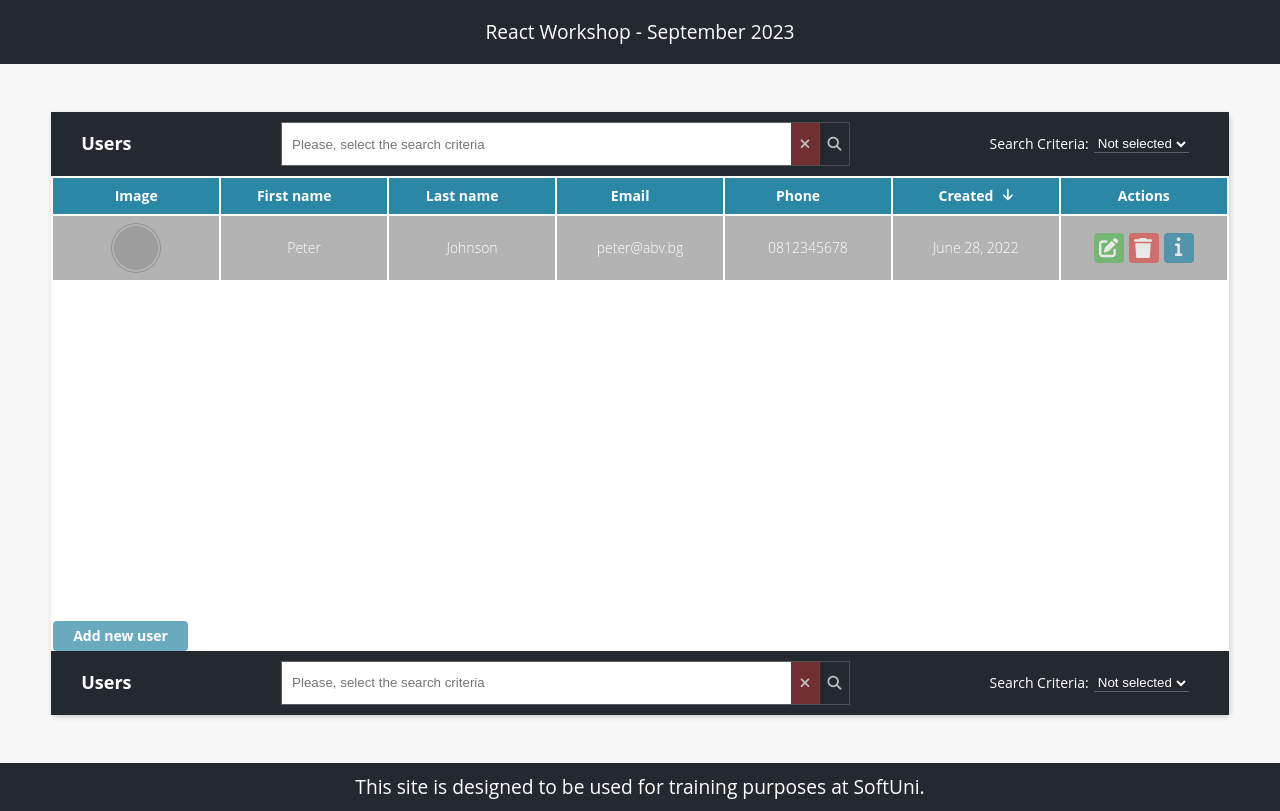
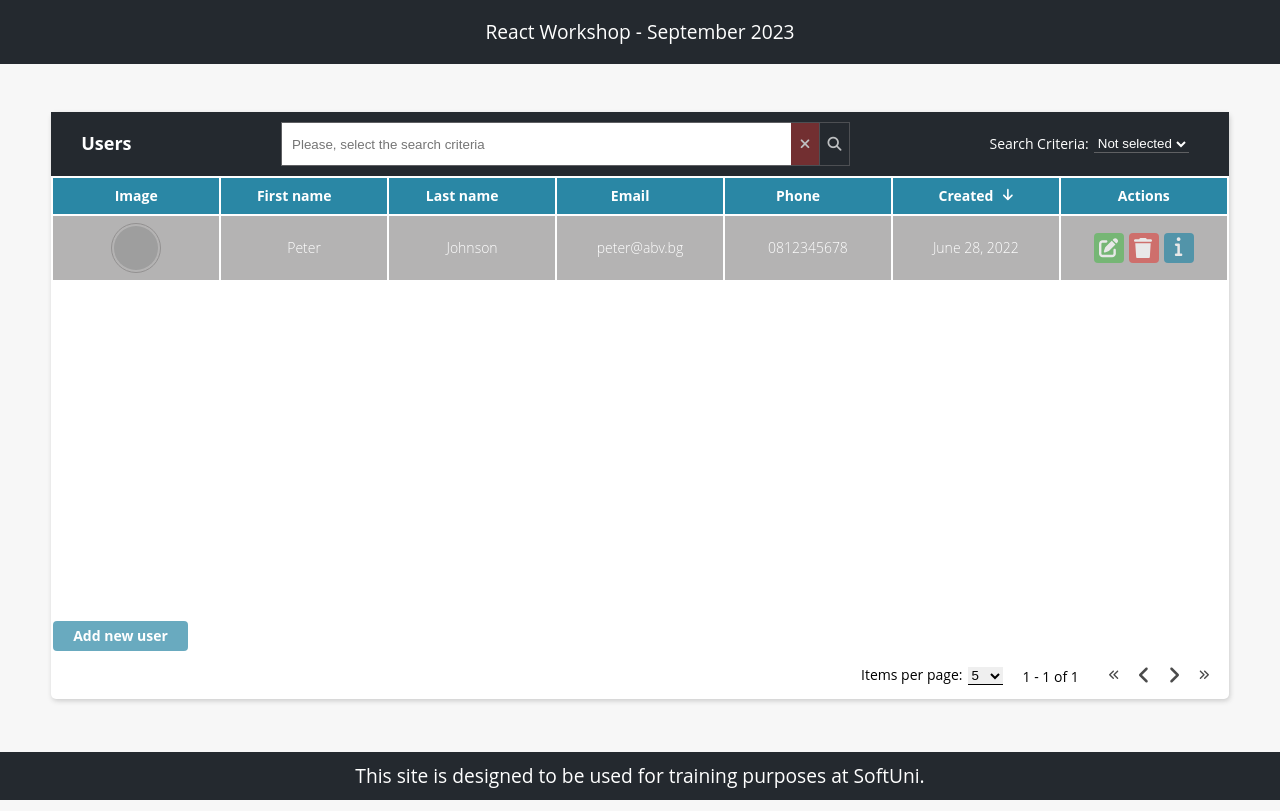
Before and after one commit to DilyanaKom/softuni-react-user-list-workshop, a React (Vite) app in the folder client/: page / in a window 1280 px wide. Built offline with nearby package versions, Linux system fonts and the light colour scheme; grey boxes are pictures that could not be loaded.

Commit message:
Fix Pagination component

```diff
--- a/client/src/App.jsx
+++ b/client/src/App.jsx
@@ -14,7 +14,7 @@
 
   {/* <!-- Main component  --> */}
   <main className="main">
-      <UserList />
+    <UserList />
 
 
     {/* <!-- User details component  --> */}
--- a/client/src/components/Pagination.jsx
+++ b/client/src/components/Pagination.jsx
@@ -1,38 +1,53 @@
 export default function Pagination(){
     return (
-        <form className="search-form">
-        <h2>
-          <svg aria-hidden="true" focusable="false" data-prefix="fas" data-icon="user"
-            className="svg-inline--fa fa-user SearchBar_icon__cXpTg" role="img" xmlns="http://www.w3.org/2000/svg"
-            viewBox="0 0 448 512">
-            <path fill="currentColor"
-              d="M224 256c70.7 0 128-57.31 128-128s-57.3-128-128-128C153.3 0 96 57.31 96 128S153.3 256 224 256zM274.7 304H173.3C77.61 304 0 381.6 0 477.3c0 19.14 15.52 34.67 34.66 34.67h378.7C432.5 512 448 496.5 448 477.3C448 381.6 370.4 304 274.7 304z">
-            </path>
-          </svg>
-          <span>Users</span>
-        </h2>
-        <div className="search-input-container">
-          <input type="text" placeholder="Please, select the search criteria" name="search" />
-          {/* <!-- Show the clear button only if input field length !== 0 --> */}
-          <button className="btn close-btn">
-            <i className="fa-solid fa-xmark"></i>
+        <div className="pagination position">
+        <div className="limits">
+          <span>Items per page:</span>
+          <select name="limit" className="limit" value="5">
+            <option value="5">5</option>
+            <option value="5">10</option>
+            <option value="5">15</option>
+            <option value="5">20</option>
+          </select>
+        </div>
+        <p className="pages">1 - 1 of 1</p>
+        <div className="actions">
+          <button className="btn" title="First Page">
+            <svg aria-hidden="true" focusable="false" data-prefix="fas" data-icon="angles-left"
+              className="svg-inline--fa fa-angles-left" role="img" xmlns="http://www.w3.org/2000/svg" viewBox="0 0 448 512">
+              <path fill="currentColor"
+                d="M77.25 256l137.4-137.4c12.5-12.5 12.5-32.75 0-45.25s-32.75-12.5-45.25 0l-160 160c-12.5 12.5-12.5 32.75 0 45.25l160 160C175.6 444.9 183.8 448 192 448s16.38-3.125 22.62-9.375c12.5-12.5 12.5-32.75 0-45.25L77.25 256zM269.3 256l137.4-137.4c12.5-12.5 12.5-32.75 0-45.25s-32.75-12.5-45.25 0l-160 160c-12.5 12.5-12.5 32.75 0 45.25l160 160C367.6 444.9 375.8 448 384 448s16.38-3.125 22.62-9.375c12.5-12.5 12.5-32.75 0-45.25L269.3 256z">
+              </path>
+            </svg>
           </button>
 
-          <button className="btn" title="Please, select the search criteria">
-            <i className="fa-solid fa-magnifying-glass"></i>
+          <button className="btn" title="Previous Page">
+            <svg aria-hidden="true" focusable="false" data-prefix="fas" data-icon="angle-left"
+              className="svg-inline--fa fa-angle-left" role="img" xmlns="http://www.w3.org/2000/svg" viewBox="0 0 256 512">
+              <path fill="currentColor"
+                d="M192 448c-8.188 0-16.38-3.125-22.62-9.375l-160-160c-12.5-12.5-12.5-32.75 0-45.25l160-160c12.5-12.5 32.75-12.5 45.25 0s12.5 32.75 0 45.25L77.25 256l137.4 137.4c12.5 12.5 12.5 32.75 0 45.25C208.4 444.9 200.2 448 192 448z">
+              </path>
+            </svg>
+          </button>
+          <button className="btn" title="Next Page">
+            <svg aria-hidden="true" focusable="false" data-prefix="fas" data-icon="angle-right"
+              className="svg-inline--fa fa-angle-right" role="img" xmlns="http://www.w3.org/2000/svg" viewBox="0 0 256 512">
+              <path fill="currentColor"
+                d="M64 448c-8.188 0-16.38-3.125-22.62-9.375c-12.5-12.5-12.5-32.75 0-45.25L178.8 256L41.38 118.6c-12.5-12.5-12.5-32.75 0-45.25s32.75-12.5 45.25 0l160 160c12.5 12.5 12.5 32.75 0 45.25l-160 160C80.38 444.9 72.19 448 64 448z">
+              </path>
+            </svg>
+          </button>
+
+          <button className="btn" title="Last Page">
+            <svg aria-hidden="true" focusable="false" data-prefix="fas" data-icon="angles-right"
+              className="svg-inline--fa fa-angles-right" role="img" xmlns="http://www.w3.org/2000/svg"
+              viewBox="0 0 448 512">
+              <path fill="currentColor"
+                d="M246.6 233.4l-160-160c-12.5-12.5-32.75-12.5-45.25 0s-12.5 32.75 0 45.25L178.8 256l-137.4 137.4c-12.5 12.5-12.5 32.75 0 45.25C47.63 444.9 55.81 448 64 448s16.38-3.125 22.62-9.375l160-160C259.1 266.1 259.1 245.9 246.6 233.4zM438.6 233.4l-160-160c-12.5-12.5-32.75-12.5-45.25 0s-12.5 32.75 0 45.25L370.8 256l-137.4 137.4c-12.5 12.5-12.5 32.75 0 45.25C239.6 444.9 247.8 448 256 448s16.38-3.125 22.62-9.375l160-160C451.1 266.1 451.1 245.9 438.6 233.4z">
+              </path>
+            </svg>
           </button>
         </div>
-
-        <div className="filter">
-          <span>Search Criteria:</span>
-          <select name="criteria" className="criteria">
-            <option value="">Not selected</option>
-            <option value="">First Name</option>
-            <option value="">Last Name</option>
-            <option value="">Email</option>
-            <option value="">Phone</option>
-          </select>
-        </div>
-      </form>
+      </div>
     )
 }
--- a/client/src/components/UserList.jsx
+++ b/client/src/components/UserList.jsx
@@ -181,6 +181,7 @@
         {/* <!-- New user button  --> */}
         <button className="btn-add btn">Add new user</button>
 
+        {/* <!-- Pagination component  --> */}
         <Pagination />
       </section>
     )
```
